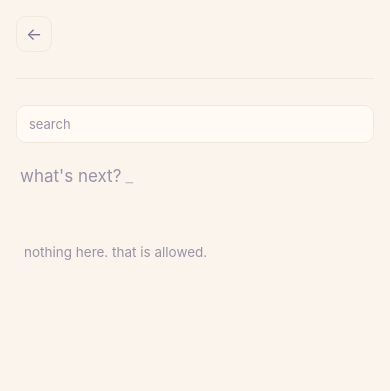
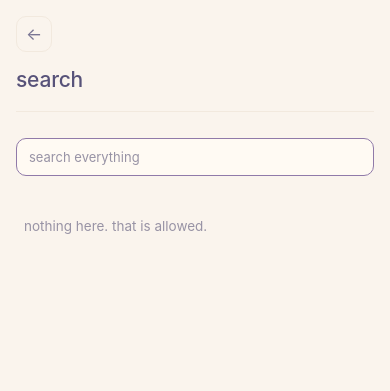
Before and after one commit to bonsko/focus, a FastAPI app: template src/focus/templates/index.html in a window 390 px wide. Shown: the top 391 px of the page. Run offline with FastAPI, Linux system fonts and the light colour scheme; the template is opened without the code that fills it, so the values that code supplies are empty; some libraries are stand-ins or nearby versions.

Commit message:
search: scoped inside a project, global from the menu
/search ignored the project it was called from, so a board search quietly
walked the whole account. it takes ?project= now and the board passes its own;
without one it stays global.

the menu grows a search box that opens a real results page (/search?page=1)
listing hits across every project with their project name on the row.

layout, while in there: .shell had min-height 100vh, which zoom scales, so every
page scrolled a little further than its content; the phone menu owns the
viewport and scrolls inside itself; board padding at the bottom drops from 90 to
40px; the sheet pins left and right instead of claiming 100vw, which included
the scrollbar.

Assisted-by: Hermes:deepseek-v4.1-flash

```diff
--- a/src/focus/main.py
+++ b/src/focus/main.py
@@ -252,8 +252,33 @@ def notice(message: str) -> Response:
 
 
 @app.get("/search")
-def search(request: Request, q: str = "", con=Depends(db.get_db), user=Depends(current_user)):
-    return render_list(request, con, user, query=q.strip() or None)
+def search(
+    request: Request,
+    q: str = "",
+    project: int | None = None,
+    page: bool = False,
+    con=Depends(db.get_db),
+    user=Depends(current_user),
+):
+    """Live filter inside a project (htmx), or a full results page across all of them."""
+    query = q.strip()[:200] or None
+    if project is not None:
+        owned(con, user, "projects", project)
+    tasks = task_query(con, user, project, query)
+    if not page:
+        return render_list(request, con, user, project_id=project, query=query)
+    return templates.TemplateResponse(
+        request,
+        "index.html",
+        {
+            "user": user,
+            "projects": projects_of(con, user),
+            "project": None,
+            "tasks": tasks,
+            "query": query,
+            "project_id": None,
+        },
+    )
 
 
 # ---------------------------------------------------------------- tasks
--- a/src/focus/static/css/rose-pine.css
+++ b/src/focus/static/css/rose-pine.css
@@ -53,7 +53,6 @@ input::placeholder, textarea::placeholder { color: var(--muted); }
   display: grid;
   grid-template-columns: 208px minmax(0, 1fr);
   align-items: start;
-  min-height: 100vh;
   overflow-x: clip;
 }
 
@@ -519,7 +518,7 @@ kbd {
     grid-column: 1;
     grid-row: 1;
     max-width: none;
-    padding: 16px 16px 90px;
+    padding: 16px 16px 40px;
   }
   .hints { display: none; }
 }
--- a/src/focus/templates/base.html
+++ b/src/focus/templates/base.html
@@ -7,15 +7,20 @@
   <meta name="color-scheme" content="dark light">
   <title>{% block title %}focus{% endblock %}</title>
   <style>{{ theme_css(user) }}</style>
-  <link rel="stylesheet" href="/static/css/rose-pine.css?v=20261109f">
+  <link rel="stylesheet" href="/static/css/rose-pine.css?v=20261110a">
   <script src="/static/vendor/htmx.min.js" defer></script>
-  <script src="/static/js/confetti.js?v=20261109f" defer></script>
-  <script src="/static/js/app.js?v=20261109f" defer></script>
+  <script src="/static/js/confetti.js?v=20261110a" defer></script>
+  <script src="/static/js/app.js?v=20261110a" defer></script>
 </head>
 <body class="{% if request.url.path == '/' %}home{% else %}board{% endif %}">
 <div class="shell">
   <aside class="sidebar">
     <a class="brand" href="/"><span class="brand-flower" aria-hidden="true">🌸</span> focus</a>
+
+    <form class="side-search" action="/search" method="get" role="search">
+      <input type="hidden" name="page" value="1">
+      <input type="search" name="q" placeholder="search all" aria-label="search every project">
+    </form>
 
     <nav class="projects" aria-label="projects">
       <a class="ramble-link" href="/ramble"><span class="ramble-spark" aria-hidden="true">✨</span> ramble</a>
--- a/src/focus/templates/index.html
+++ b/src/focus/templates/index.html
@@ -1,20 +1,23 @@
 {% extends "base.html" %}
-{% block title %}{{ project['name'] }} · focus{% endblock %}
+{% block title %}{{ project['name'] if project else 'search' }} · focus{% endblock %}
 {% block main %}
 <header class="page-head">
-  <h1>{{ project['name'] }}</h1>
+  <h1>{{ project['name'] if project else 'search' }}</h1>
+  {% if project %}
   <p class="hints">
     <kbd>n</kbd> new
     <kbd>j</kbd><kbd>k</kbd> move
     <kbd>x</kbd> done
     <kbd>/</kbd> search
   </p>
+  {% endif %}
 </header>
 
+{% if project %}
 <div class="search-row">
-  <input id="search" type="search" name="q" placeholder="search" autocomplete="off"
-         hx-get="/search" hx-target="#list" hx-swap="innerHTML"
-         hx-trigger="input changed delay:250ms, search" aria-label="search tasks">
+  <input id="search" type="search" name="q" placeholder="search this project" autocomplete="off"
+         hx-get="/search?project={{ project['id'] }}" hx-target="#list" hx-swap="innerHTML"
+         hx-trigger="input changed delay:250ms, search" aria-label="search tasks in {{ project['name'] }}">
 </div>
 
 <form id="add-form" class="add" hx-post="/p/{{ project['id'] }}/tasks" hx-target="#list" hx-swap="innerHTML"
@@ -22,6 +25,15 @@
   <span class="ghost" aria-hidden="true">what's next?<span class="caret">_</span></span>
   <input id="new-task" name="title" placeholder="what's next?" autocomplete="off" maxlength="500" aria-label="new task">
 </form>
+{% else %}
+<div class="search-row">
+  <form action="/search" method="get" role="search">
+    <input type="hidden" name="page" value="1">
+    <input id="search" type="search" name="q" value="{{ query or '' }}" placeholder="search everything"
+           autocomplete="off" aria-label="search all projects" autofocus>
+  </form>
+</div>
+{% endif %}
 
 <div id="list">
   {% include "partials/task_list.html" %}
```
Also changed, not shown: other parts of src/focus/static/css/rose-pine.css (+23 -6 lines), tests/test_app.py (+23 -0 lines).
